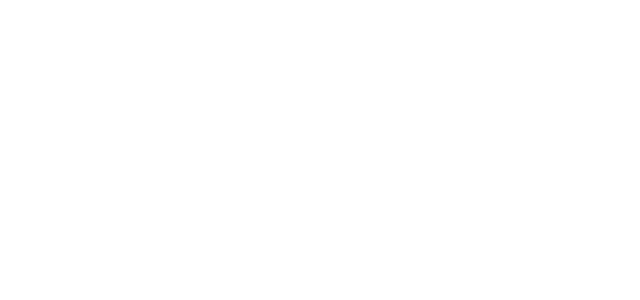
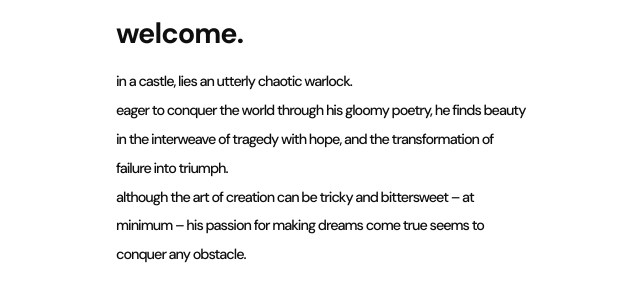
Before and after one commit to raul-aura/Aura-Blog, a plain HTML site: page index.html in a window 1280 px wide. Shown: the whole page, without its empty margins (12-652 px from the left). Drawn offline with Linux system fonts and the light colour scheme.

Commit message:
new CSS and portfolio html files

```diff
--- a/index.html
+++ b/index.html
@@ -0,0 +1,23 @@
+<!DOCTYPE html>
+<html>
+<head>
+    <meta charset='utf-8'>
+    <meta http-equiv='X-UA-Compatible' content='IE=edge'>
+    <title>Page Title</title>
+    <meta name='viewport' content='width=device-width, initial-scale=1'>
+    <link rel='stylesheet' type='text/css' media='screen' href='theme-portfolio.css'>
+    <script src='main.js'></script>
+</head>
+
+<body>
+
+    <div class="introbox">
+        <h1>welcome.</h1>
+        <p>in a castle, lies an utterly chaotic warlock.
+            <br>eager to conquer the world through his gloomy poetry, he finds beauty in the interweave of tragedy with hope, and the transformation of failure into triumph.
+            <br>although the art of creation can be tricky and bittersweet – at minimum – his passion for making dreams come true seems to conquer any obstacle.</p>
+    </div>
+
+</body>
+
+</html>
--- a/blogtheme.css
+++ b/theme-blog.css
@@ -8,12 +8,10 @@ made by aura
 
 :root {
     --black: #100f10;
-    --lightblue: #89a6c1;
-    --blue: #728ca3;
-    --darkblue: #172442;
-    --dark-brown: #261A17;
     --white: #dcd9c9;
-    --brown: #8F634F;
+    --blue: #95b1b0;
+    --green: #8b9455;
+    --red: #3d151d;
 }
 
 /* base theme*/
@@ -54,14 +52,14 @@ header {
 footer {
 	text-align: center;
     margin: 2rem;
-    color: var(--lightblue);
+    color: var(--blue);
 }
 
 a {
     font-family: 'Times New Roman', Times, serif;
     font-size: 1.2rem;
 	text-decoration: none;
-    color: var(--darkblue);
+    color: var(--red);
 }
 
 a:hover{
@@ -69,7 +67,7 @@ a:hover{
 }
 
 footer a {
-    color: var(--lightblue);
+    color: var(--blue);
 }
 
 .box {
@@ -181,7 +179,7 @@ h4 {
 }
 
 .about {
-    background-color: var(--darkblue);
+    background-color: var(--red);
     color: var(--white);
     padding: .8rem;
     border: 1px solid var(--blue);
--- /dev/null
+++ b/theme-portfolio.css
@@ -0,0 +1,54 @@
+/*
+-------------------------------------
+made by aura
+-------------------------------------
+*/
+
+@import url('https://fonts.googleapis.com/css2?family=DM+Sans:ital,opsz,wght@0,9..40,100..1000;1,9..40,100..1000&display=swap');
+
+@font-face {
+  font-family: 'medieval';
+  src: url('https://raul-aura.github.io/Aura-Blog/font/JBLACK.TTF') format('truetype');
+  font-style: normal;
+}
+
+@font-face {
+  font-family: 'pixel';
+  src: url('https://raul-aura.github.io/Aura-Blog/font/GothicPixels.ttf') format('truetype');
+  font-style: normal;
+}
+
+@font-face {
+  font-family: 'serif';
+  src: url('https://raul-aura.github.io/Aura-Blog/font/ZTBrosOskon90s-Regular.otf') format('opentype');
+  font-style: normal;
+}
+
+:root {
+    --black: #100f10;
+    --white: #dcd9c9;
+    --blue: #95b1b0;
+    --green: #8b9455;
+    --red: #3d151d;
+}
+
+/* base theme*/
+html {
+    cursor: url('cursor.cur'), auto;
+}
+
+body {
+    font-family: 'DM Sans', serif;
+    font-size: .9rem;
+    font-weight: 500;
+    letter-spacing: -1px;
+    color: var(--black);
+    margin: auto;
+    max-width: 80%;
+}
+
+.introbox {
+    max-width: 40%;
+    overflow-wrap: break-word;
+    line-height: 200%;
+}
```
Also changed, not shown: 1 other file.
